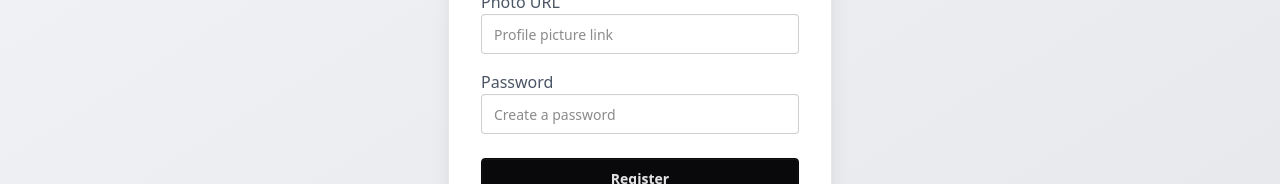
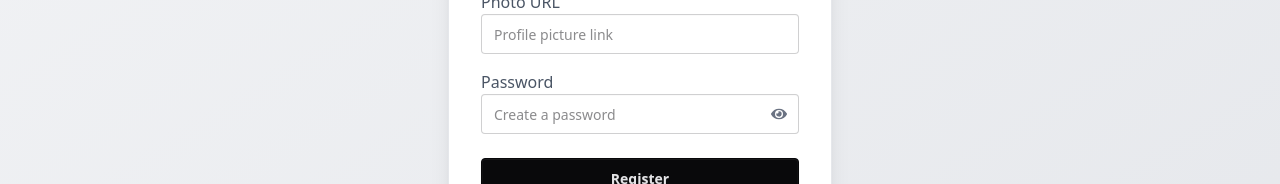
Before and after one commit to SadgeRaf/WarmPAWS, a React (Vite) app: page /auth/registration in a window 1280 px wide. Shown: the part 456-640 px from the top of the page. Built offline with nearby package versions, Linux system fonts and the light colour scheme; no server answers.

Commit message:
added loggin functionality

```diff
--- a/package.json
+++ b/package.json
@@ -16,6 +16,7 @@
     "gsap": "^3.13.0",
     "react": "^19.1.1",
     "react-dom": "^19.1.1",
+    "react-icons": "^5.5.0",
     "react-router": "^7.9.4",
     "react-toastify": "^11.0.5",
     "swiper": "^12.0.3",
--- a/src/Provider/AuthProvider.jsx
+++ b/src/Provider/AuthProvider.jsx
@@ -1,5 +1,5 @@
 import React, { createContext, useEffect, useState } from 'react';
-import { createUserWithEmailAndPassword, getAuth, onAuthStateChanged } from "firebase/auth";
+import { createUserWithEmailAndPassword, getAuth, onAuthStateChanged, signInWithEmailAndPassword, signOut } from "firebase/auth";
 import app from '../firebase/firebase.config'
 
 export const AuthContext = createContext();
@@ -12,6 +12,13 @@ const AuthProvider = ({children}) => {
        return createUserWithEmailAndPassword(auth,email,password)
     };
 
+    const logOut = () => {
+      return signOut(auth);
+    }
+
+    const logIn = (email,password) => {
+        return signInWithEmailAndPassword(auth,email,password);
+    }
 useEffect(()=>{
  const unsubscribe = onAuthStateChanged(auth,(currentUser)=>{
     setUser(currentUser);
@@ -25,6 +32,8 @@ useEffect(()=>{
         user,
         setUser,
         createUser,
+        logOut,
+        logIn,
     }
     return <AuthContext.Provider value={authData}>{children}</AuthContext.Provider>
 };
--- a/src/component/Navbar.jsx
+++ b/src/component/Navbar.jsx
@@ -1,16 +1,24 @@
-import { Link} from "react-router";
-import Home from "../pages/Home";
-import Services from "../pages/Services";
+import { Link, NavLink} from "react-router";
+import { use } from "react";
+import { AuthContext } from "../Provider/AuthProvider";
+import { toast } from 'react-toastify';
 
 const Navbar = () => {
+    const {user,logOut} = use(AuthContext);
     const list = (
         <>
-            <Link to="/"><li className="text-accent mr-2">Home</li></Link>
-            <Link to="/profile"><li className="text-accent mr-2">My Profile</li></Link>
-            <Link to="/services"><li className="text-accent">Services</li></Link>
+            <NavLink to="/"><li className="text-accent mr-2">Home</li></NavLink>
+            <NavLink to="/profile"><li className="text-accent mr-2">My Profile</li></NavLink>
+            <NavLink to="/services"><li className="text-accent">Services</li></NavLink>
         </>
     );
-
+    const handleLogOut = () => {
+        logOut().then(()=>{
+          toast.success("Logged out Succesfully!")
+        }).catch((error)=>{
+          toast.error(error.message);
+        });
+    }
     return (
         <div className="navbar bg-base-100 shadow-sm">
             <div className="navbar-start">
@@ -52,8 +60,11 @@ const Navbar = () => {
             </div>
 
             <div className="navbar-end">
-                <></>
-                <Link to='/auth/login' className="btn bg-secondary text-primary">Log In</Link>
+                {/*<{user && user.photo}></>*/}
+                {
+                    user ? <button onClick={handleLogOut} className="btn bg-secondary text-primary">Log Out</button> : <Link to='/auth/login' className="btn bg-secondary text-primary">Log In</Link>
+                }
+
             </div>
         </div>
     );
--- a/src/index.css
+++ b/src/index.css
@@ -12,3 +12,8 @@
   --color-base-200: #e6bbad;
   --color-accent: #adbce6;
 }
+
+.active {
+  color: #e6bbad;
+  text-decoration: underline;
+}
--- a/src/pages/Login.jsx
+++ b/src/pages/Login.jsx
@@ -1,7 +1,41 @@
-import React from 'react';
+import React, { use, useState } from 'react';
 import { Link } from 'react-router';
+import { AuthContext } from '../Provider/AuthProvider';
+import { toast } from 'react-toastify';
+import { FaEye } from "react-icons/fa";
+import { IoIosEyeOff } from "react-icons/io";
 
 const Login = () => {
+  const {logIn,setUser} = use(AuthContext);
+  const [passwordError, setPasswordError] = useState('');
+  const [showPassword, setShowPassword] = useState(false);
+  const handleLogin = (e) => {
+    e.preventDefault();
+    const form = e.target;
+    const email = form.email.value;
+    const password = form.password.value;
+    const pattern = /^(?=.*[A-Z])(?=.*[a-z]).{6,}$/;
+    if (!pattern.test(password)){
+      setPasswordError('Password must be atlest 6 characters long');
+      return ;
+    }
+
+    setPasswordError('');
+
+    logIn(email,password).then((res)=>{
+      setUser(res.user);
+      toast.success("Logged in Succesfully");
+      form.reset();
+    }).catch((error)=>{
+      toast.error(error.message);
+    })
+
+  }
+
+  const handleToggle = (e) => {
+    e.preventDefault();
+    setShowPassword(!showPassword);
+  }
   return (
     <div className="min-h-screen flex items-center justify-center bg-gradient-to-br from-gray-100 to-gray-200">
       <div className="bg-white shadow-xl rounded-2xl w-full max-w-sm p-8 border border-gray-200">
@@ -16,16 +50,25 @@ const Login = () => {
               type="email"
               className="input input-bordered w-full"
               placeholder="Enter your email"
+              required
             />
           </div>
 
-          <div>
+          <div className='relative'>
             <label className="label text-gray-600">Password</label>
             <input
-              type="password"
+              type={showPassword ? 'text' : "password"}
               className="input input-bordered w-full"
               placeholder="Enter your password"
+              required
             />
+            <button onClick={handleToggle} className='absolute right-3 top-9'>
+              {showPassword ? <IoIosEyeOff /> : <FaEye />}
+            </button>
+
+            {passwordError && (
+              <p className="text-red-500 text-sm mt-1">{passwordError}</p>
+            )}
           </div>
 
           <div className="flex justify-between items-center">
--- a/src/pages/Registration.jsx
+++ b/src/pages/Registration.jsx
@@ -1,11 +1,15 @@
-import React from 'react';
-import { use } from 'react';
+import React, { useState, useContext } from 'react';
 import { Link } from 'react-router';
-import { AuthContext } from '../Provider/AuthProvider'
+import { AuthContext } from '../Provider/AuthProvider';
 import { toast } from 'react-toastify';
+import { FaEye } from "react-icons/fa";
+import { IoIosEyeOff } from "react-icons/io";
 
 const Register = () => {
-  const {createUser,setUser} = use(AuthContext);
+  const { createUser, setUser } = useContext(AuthContext);
+  const [passwordError, setPasswordError] = useState('');
+  const [showPassword, setShowPassword] = useState(false);
+
   const handleRegister = (e) => {
     e.preventDefault();
     const form = e.target;
@@ -13,16 +17,29 @@ const Register = () => {
     const email = form.email.value;
     const password = form.password.value;
     const photo = form.photo.value;
-    createUser(email,password)
-     .then((res)=>{
-       const user = res.user;
-       setUser(user);
-       toast.success('✅ Account registered successfully!');
-       form.reset();
-     }).catch((error)=> {
-       const errorMessage = error.message;
-       toast.error(errorMessage);
-     })
+
+    if (!/^(?=.*[a-z])(?=.*[A-Z]).{6,}$/.test(password)) {
+      setPasswordError('Password must contain at least one uppercase letter, one lowercase letter, and be at least 6 characters long.');
+      return;
+    }
+
+    setPasswordError('');
+
+    createUser(email, password)
+      .then((res) => {
+        const user = res.user;
+        setUser(user);
+        toast.success('✅ Account registered successfully!');
+        form.reset();
+      })
+      .catch((error) => {
+        toast.error(error.message);
+      });
+  };
+
+   const handleToggle = (e) => {
+    e.preventDefault();
+    setShowPassword(!showPassword);
   }
 
   return (
@@ -35,30 +52,68 @@ const Register = () => {
         <form onSubmit={handleRegister} className="space-y-4">
           <div>
             <label className="label text-gray-600">Full Name</label>
-            <input name='name' type="text" className="input input-bordered w-full" placeholder="Your name" required/>
+            <input
+              name="name"
+              type="text"
+              className="input input-bordered w-full"
+              placeholder="Your name"
+              required
+            />
           </div>
 
           <div>
             <label className="label text-gray-600">Email</label>
-            <input name='email' type="email" className="input input-bordered w-full" placeholder="Your email" required/>
+            <input
+              name="email"
+              type="email"
+              className="input input-bordered w-full"
+              placeholder="Your email"
+              required
+            />
           </div>
 
           <div>
             <label className="label text-gray-600">Photo URL</label>
-            <input name='photo' type="text" className="input input-bordered w-full" placeholder="Profile picture link" required/>
+            <input
+              name="photo"
+              type="text"
+              className="input input-bordered w-full"
+              placeholder="Profile picture link"
+              required
+            />
           </div>
 
-          <div>
+          <div className="relative">
             <label className="label text-gray-600">Password</label>
-            <input name='password' type="password" className="input input-bordered w-full" placeholder="Create a password" required/>
+            <input
+              name="password"
+              type={showPassword ? 'text' : 'password'}
+              className="input input-bordered w-full pr-10"
+              placeholder="Create a password"
+              required
+            />
+
+
+            <button
+              type="button"
+              onClick={handleToggle}
+              className="absolute right-3 top-9 text-gray-500 hover:text-gray-700">
+              {showPassword ? <IoIosEyeOff /> : <FaEye />}
+            </button>
+
+            {passwordError && (
+              <p className="text-red-500 text-sm mt-1">{passwordError}</p>
+            )}
           </div>
 
-          <button type='submit' className="btn btn-neutral w-full mt-2">Register</button>
+          <button type="submit" className="btn btn-neutral w-full mt-2">
+            Register
+          </button>
         </form>
 
         <p className="text-center text-sm text-gray-500 mt-6">
           Already have an account?{' '}
-          <Link to='/auth/login' className="text-blue-500 hover:underline">
+          <Link to="/auth/login" className="text-blue-500 hover:underline">
             Login
           </Link>
         </p>
```
Also changed, not shown: 1 other file (tests, documents, lock files or other folders).
